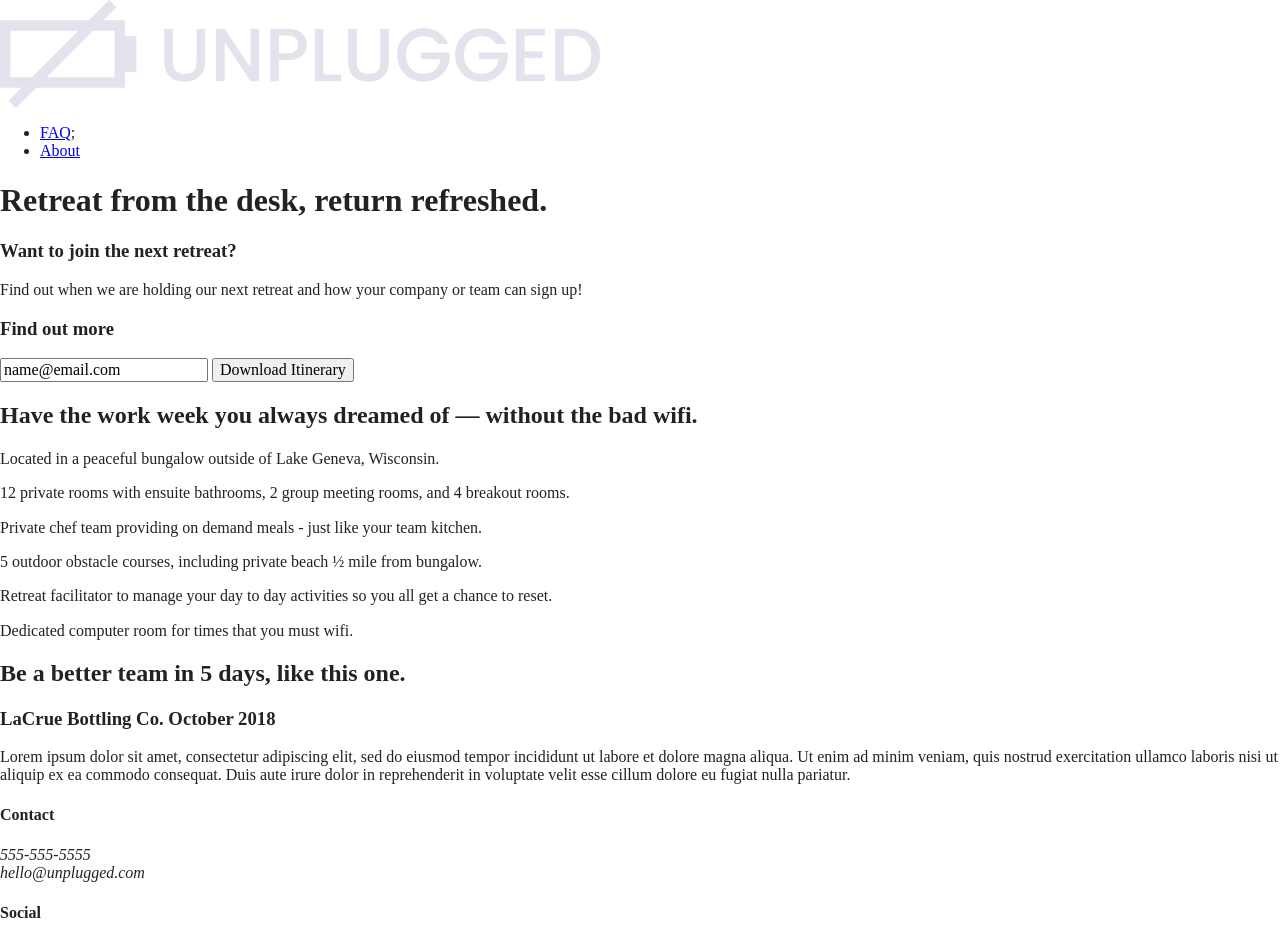
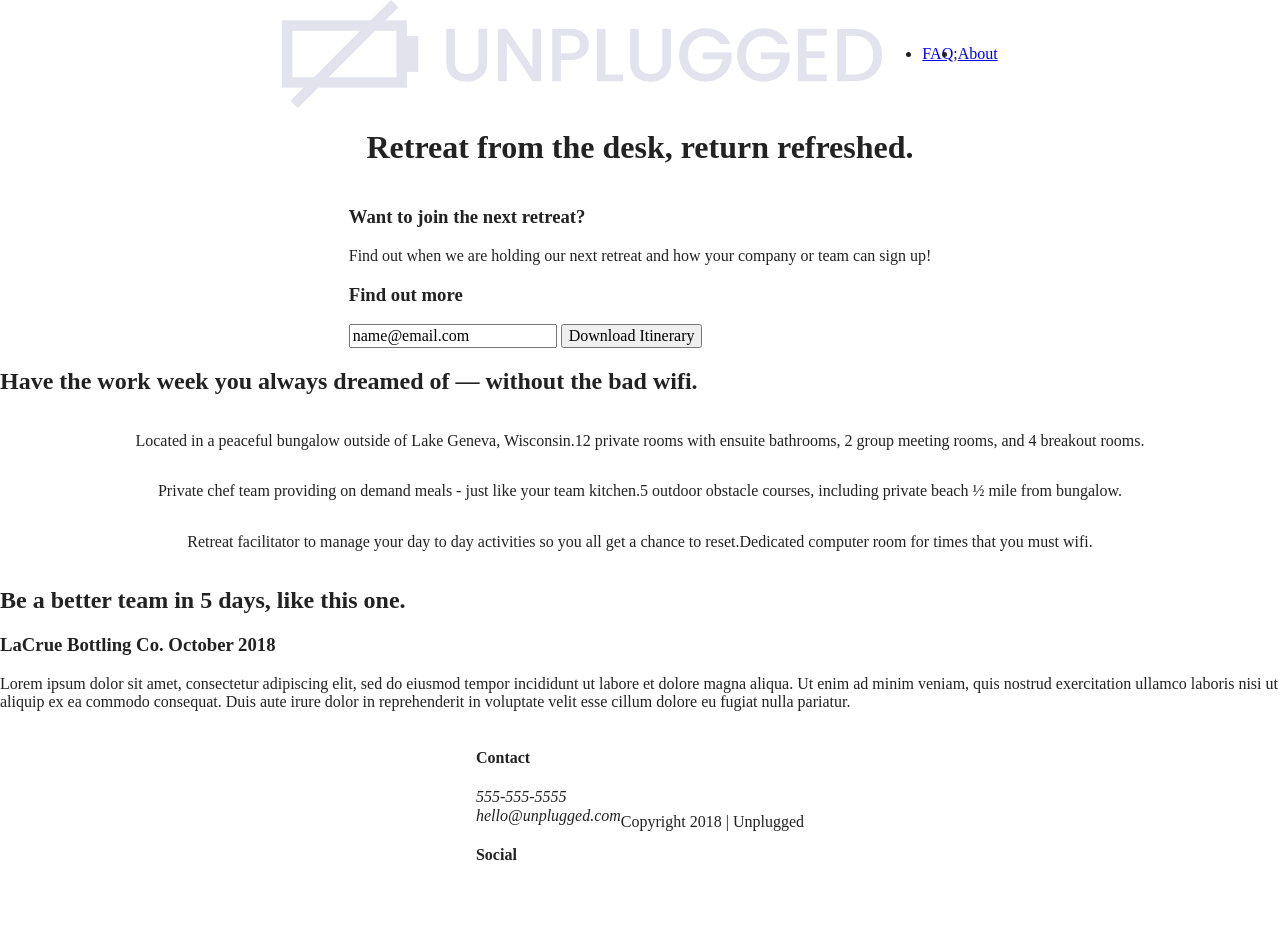
Before and after one commit to tatto218/unplugged, a website built with Parcel: page index.html in a window 1280 px wide. Shown: the top 925 px of the page. Built offline with nearby package versions, Linux system fonts and the light colour scheme.

Commit message:
Added Flexbox to main.css

```diff
--- a/css/main.css
+++ b/css/main.css
@@ -86,6 +86,127 @@ textarea {
 /* ==========================================================================
    Author's custom styles
    ========================================================================== */
+
+/* -------------------- Base Header - Footer Styles -------------------- */
+/* -------------------- Base Header - Footer Styles -------------------- */
+
+header,
+footer {
+  display: flex;
+  justify-content: center;
+  align-items: center;
+  flex-flow: row wrap;
+}
+
+header .content-wrapper {
+  display: flex;
+  justify-content: center;
+  align-items: center;
+  flex-flow: row wrap;
+}
+
+header nav {
+  display: flex;
+  justify-content: space-around;
+  align-items: center;
+  flex-flow: row wrap;
+}
+
+header nav ul {
+  display: flex;
+  justify-content: space-around;
+}
+
+footer .social-icons {
+  display: flex;
+  justify-content: space-around;
+  align-items: center;
+}
+
+footer .social-icons p {
+  display: flex;
+  justify-content: center;
+  align-items: center;
+}
+
+
+/* -------------------- Mobile Styles - Homepage -------------------- */
+
+/* Hero Area */
+
+.hero-area {
+  display: flex;
+  justify-content: center;
+  flex-flow: row wrap;
+}
+
+/* Aside */
+
+aside {
+  display: flex;
+  justify-content: center;
+  align-items: center;
+  flex-flow: row wrap;
+}
+
+/* Features */
+
+.features {
+  display: flex;
+  justify-content: center;
+  flex-flow: row wrap;
+}
+
+.features .features-items {
+  display: flex;
+  justify-content: center;
+  align-items: center;
+  flex-flow: row wrap;
+}
+
+/* Reviews */
+
+.reviews {
+  display: flex;
+  justify-content: center;
+  flex-flow: row wrap;
+}
+
+/* ==========================================================================
+   About Page
+   ========================================================================== */
+
+.mission {
+  display: flex;
+  justify-content: center;
+  align-items: center;
+  flex-flow: row wrap;
+}
+
+.contact-section {
+  display: flex;
+  justify-content: center;
+  align-items: center;
+  flex-flow: row wrap;
+}
+
+/* ==========================================================================
+   FAQ Page
+   ========================================================================== */
+
+.faq {
+  display: flex;
+  justify-content: center;
+  align-items: center;
+  flex-flow: row wrap;
+}
+
+.faq .content-wrapper {
+  display: flex;
+  justify-content: center;
+  align-items: center;
+  flex-flow: row wrap;
+}
 
 /* ==========================================================================
    Helper classes
@@ -180,9 +301,9 @@ textarea {
 }
 
 @media print,
-  (-webkit-min-device-pixel-ratio: 1.25),
-  (min-resolution: 1.25dppx),
-  (min-resolution: 120dpi) {
+(-webkit-min-device-pixel-ratio: 1.25),
+(min-resolution: 1.25dppx),
+(min-resolution: 120dpi) {
   /* Style adjustments for high resolution devices */
 }
 
@@ -193,6 +314,7 @@ textarea {
    ========================================================================== */
 
 @media print {
+
   *,
   *::before,
   *::after {
--- a/index.html
+++ b/index.html
@@ -110,7 +110,6 @@
     </section>
 
     <section class="reviews">
-      <section class="reviews">
       <div class="content-wrapper">
         <h2>Be a better team in 5 days, like this one.</h2>
         <article>
```
Lines whose indentation alone changed are shown as unchanged.
